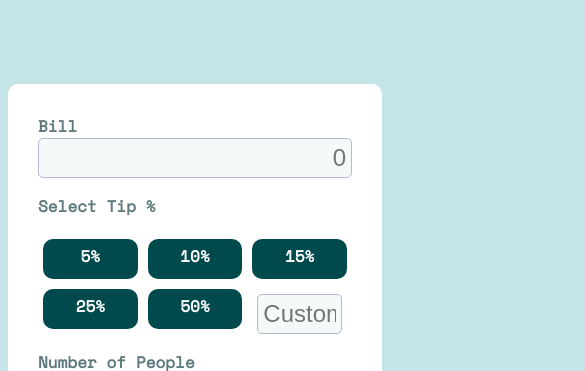
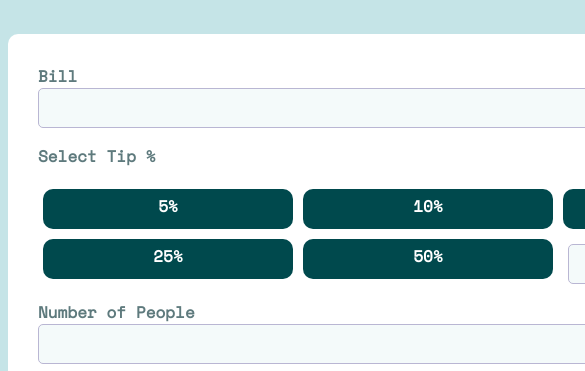
Before and after one commit to h574641/Frontend-mentor-projects, a plain HTML site: page Tip-Calculator/index.html in a window 390 px wide. Shown: the part 170-541 px from the top of the page, 585 px wide, since content can reach past the window. Drawn offline with nearby package versions, Linux system fonts and the light colour scheme.

Commit message:
Fixed some issues with the size of the main container

```diff
--- a/Tip-Calculator/styles.css
+++ b/Tip-Calculator/styles.css
@@ -8,21 +8,24 @@ body {
 .logo {
     display:flex;
     justify-content: center;
-    margin-top: 100px;
+    margin-top: 75px;
 }
 
 /* Main container */
 
 .container {
     background: hsl(0, 0%, 100%);
-    margin-top: 100px;
+    margin-top: 75px;
     margin-bottom: 100px;
-    margin-left: 150px;
-    margin-right: 150px;
+    margin-left: auto;
+    margin-right: auto;
     padding: 20px;
     border-radius: 10px;
+    width: 64%;
+    min-width: 800px;
+    max-width: 1020px;
     display: grid;
-    grid-template-columns: 50% 50%;
+    grid-template-columns: 1fr 1fr;
     grid-template-rows: auto;
 }
 
@@ -173,10 +176,10 @@ body {
 
 @media screen and (max-width: 800px) {
     .container {
-        display:grid;
         grid-template-columns: 1fr;
-        margin-left:auto;
+        margin-left:0;
         margin-right:auto;
+        width:400px;
     }
 
     .select {
```
